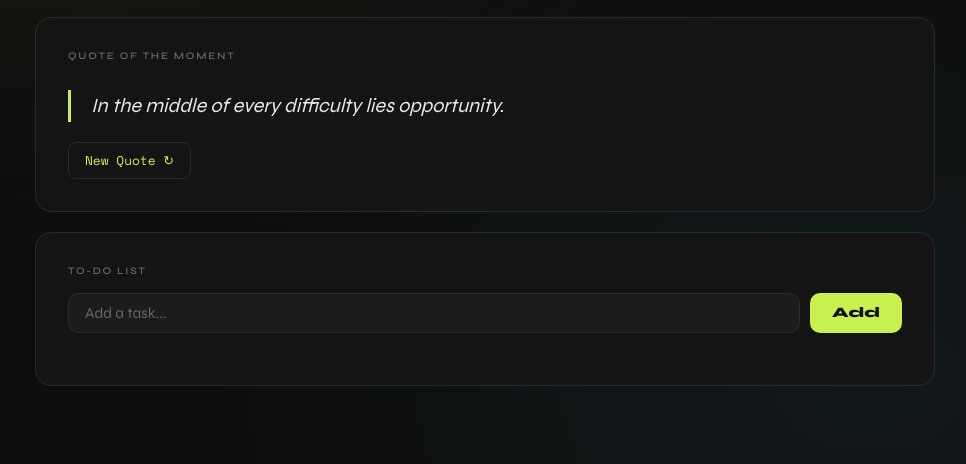
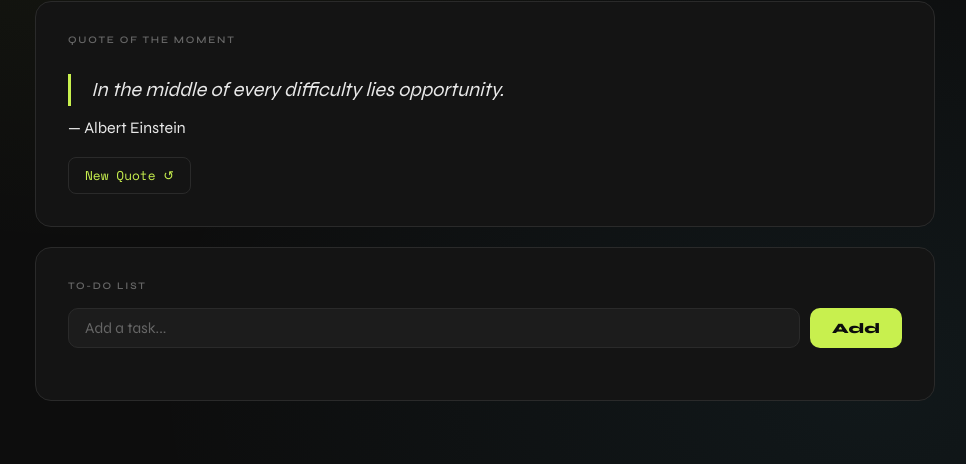
Before and after one commit to Bright629-design/PersonalDasboardGRP3, a plain HTML site: page index.html in a window 1280 px wide. Shown: the part 336-800 px from the top of the page, without its empty margins (155-1121 px from the left). Drawn offline with nearby package versions, Linux system fonts and the light colour scheme; no server answers.

Commit message:
Update index.html

```diff
--- a/index.html
+++ b/index.html
@@ -27,10 +27,12 @@
     </div>
 
     <!-- Quote -->
+
     <div class="card quote-card">
       <div class="card-label">Quote of the Moment</div>
       <blockquote id="quote-text">Loading quote...</blockquote>
-      <button id="new-quote-btn">New Quote ↻</button>
+      <p id="quote-author"></p>
+      <button id="new-quote-btn">New Quote ↺</button>
     </div>
 
     <!-- To-Do -->
```
